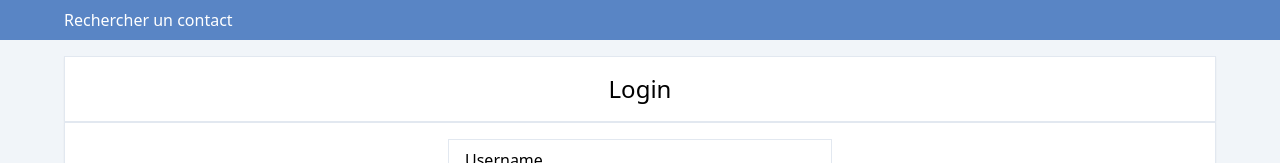
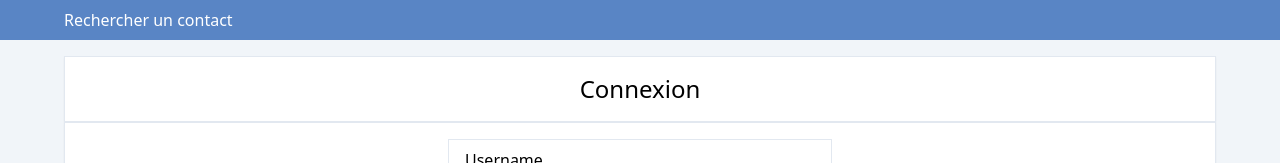
Before and after one commit to Cylecq/lundi-matin-test, a React (Vite) app in the folder client/: page /login in a window 1280 px wide. Shown: the top 163 px of the page. Built offline with nearby package versions, Linux system fonts and the light colour scheme; no server answers.

Commit message:
chore: add translation

```diff
--- a/client/src/components/Providers.tsx
+++ b/client/src/components/Providers.tsx
@@ -1,6 +1,8 @@
 import React from "react";
 import { QueryClient, QueryClientProvider } from "@tanstack/react-query";
 import apiClient from "../api/apiClient.ts";
+import { IntlProvider } from "react-intl";
+import frTranslations from "../translations/fr.json";
 
 type Props = {
   children: React.ReactNode;
@@ -24,7 +26,9 @@ const Providers = ({ children }: Props) => {
   });
 
   return (
-    <QueryClientProvider client={queryClient}>{children}</QueryClientProvider>
+    <IntlProvider locale={"fr"} messages={frTranslations}>
+      <QueryClientProvider client={queryClient}>{children}</QueryClientProvider>
+    </IntlProvider>
   );
 };
 
--- a/client/src/pages/login/index.tsx
+++ b/client/src/pages/login/index.tsx
@@ -4,6 +4,7 @@ import { useLogin } from "../../api/user/hooks.ts";
 import { yupResolver } from "@hookform/resolvers/yup";
 import { loginSchema } from "../../lib/formSchema.ts";
 import FormError from "../../components/FormError.tsx";
+import { useIntl } from "react-intl";
 
 interface Inputs {
   username: string;
@@ -16,6 +17,7 @@ interface Inputs {
  * @returns {JSX.Element}
  */
 function Login() {
+  const { formatMessage } = useIntl();
   const {
     register,
     handleSubmit,
@@ -34,7 +36,7 @@ function Login() {
     <>
       <Box>
         <div className="flex flex-col items-center justify-center">
-          <h1 className="text-2xl">Login</h1>
+          <h1 className="text-2xl">{formatMessage({ id: "login.title" })}</h1>
         </div>
       </Box>
       <Box>
--- /dev/null
+++ b/client/src/translations/fr.json
@@ -0,0 +1,3 @@
+{
+  "login.title": "Connexion"
+}
--- a/package.json
+++ b/package.json
@@ -1,5 +1,6 @@
 {
   "dependencies": {
-    "@tanstack/react-query": "^5.60.6"
+    "@tanstack/react-query": "^5.60.6",
+    "react-intl": "^7.0.1"
   }
 }
```
Also changed, not shown: 2 other files (tests, documents, lock files or other folders).
